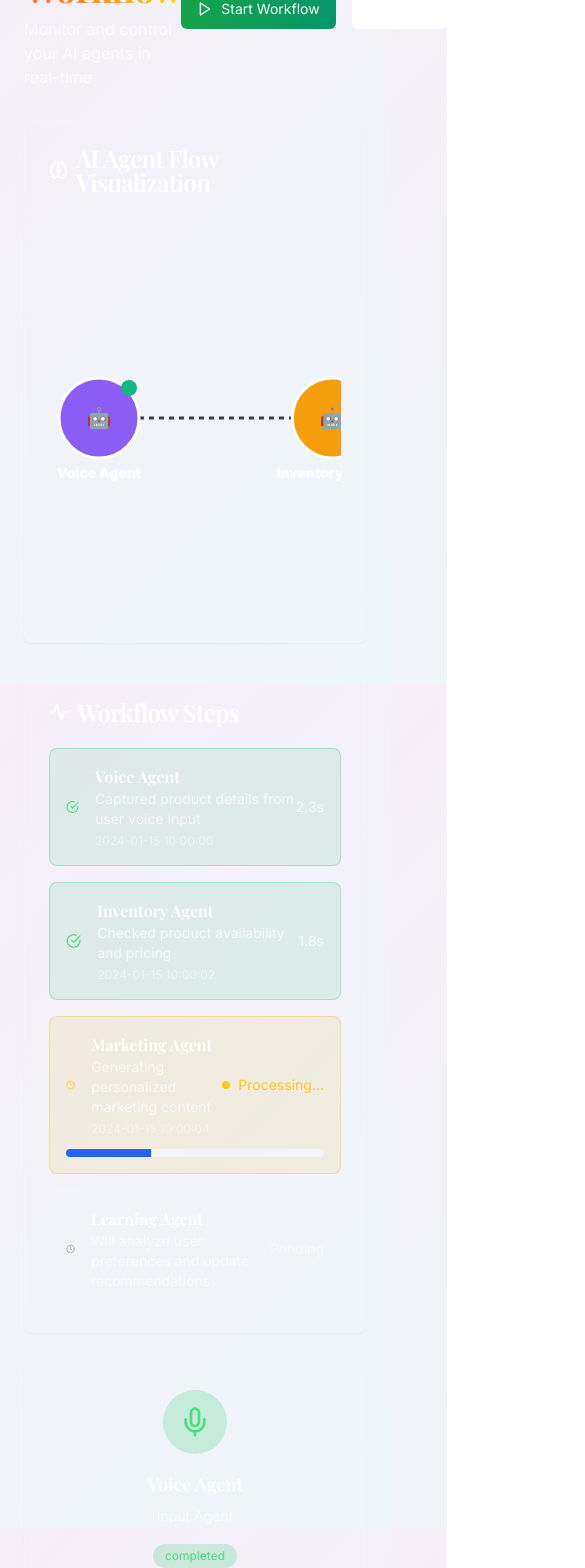
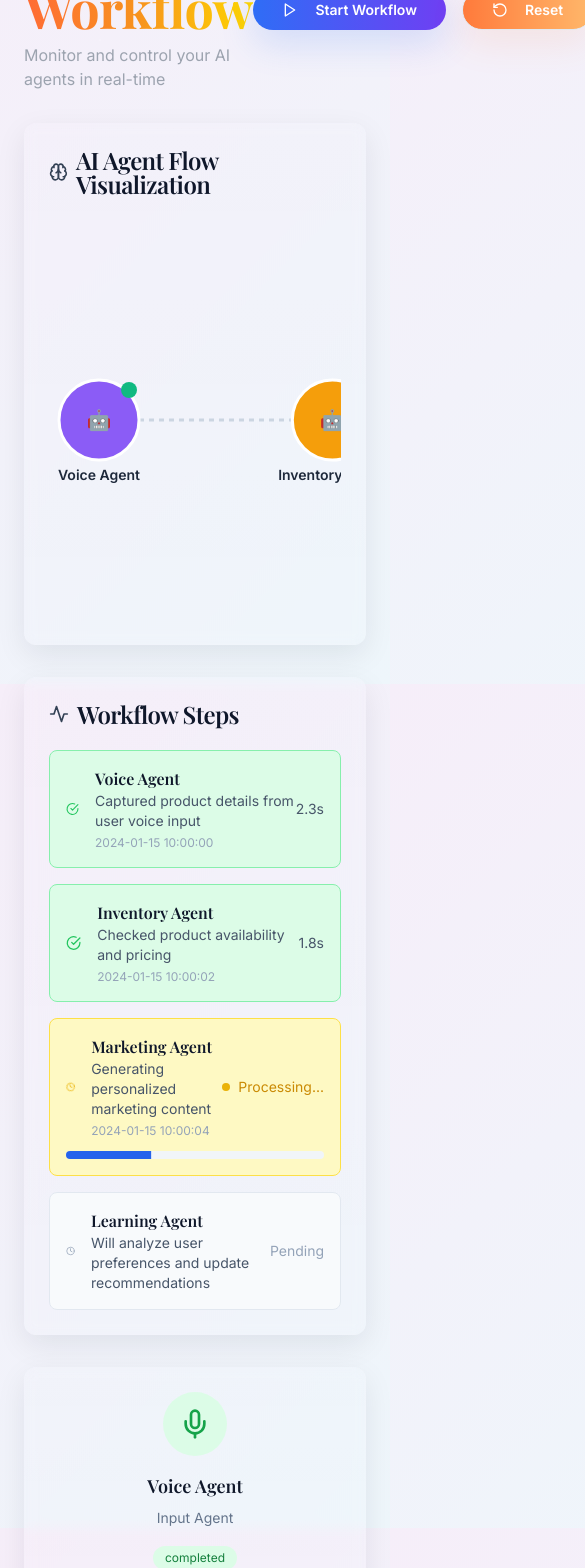
Before and after one commit to Marciey/Artelio-GenAIExchangeHackathon, a React (Vite) app: page /#/agent-workflow in a window 390 px wide. Shown: the part 160-1728 px from the top of the page, 585 px wide, since content can reach past the window. Built offline with nearby package versions, Linux system fonts and the light colour scheme.

Commit message:
Updated frontend

```diff
--- a/src/pages/AgentWorkflow.tsx
+++ b/src/pages/AgentWorkflow.tsx
@@ -78,43 +78,14 @@ const AgentWorkflow = () => {
   ])
 
   const agents: AgentNode[] = [
-    {
-      id: 'voice',
-      name: 'Voice Agent',
-      type: 'input',
-      status: 'completed',
-      icon: Mic,
-      color: '#8B5CF6'
-    },
-    {
-      id: 'inventory',
-      name: 'Inventory Agent',
-      type: 'processing',
-      status: 'completed',
-      icon: ShoppingCart,
-      color: '#F59E0B'
-    },
-    {
-      id: 'marketing',
-      name: 'Marketing Agent',
-      type: 'processing',
-      status: 'active',
-      icon: TrendingUp,
-      color: '#10B981'
-    },
-    {
-      id: 'learning',
-      name: 'Learning Agent',
-      type: 'output',
-      status: 'pending',
-      icon: BookOpen,
-      color: '#EF4444'
-    }
+    { id: 'voice', name: 'Voice Agent', type: 'input', status: 'completed', icon: Mic, color: '#8B5CF6' },
+    { id: 'inventory', name: 'Inventory Agent', type: 'processing', status: 'completed', icon: ShoppingCart, color: '#F59E0B' },
+    { id: 'marketing', name: 'Marketing Agent', type: 'processing', status: 'active', icon: TrendingUp, color: '#10B981' },
+    { id: 'learning', name: 'Learning Agent', type: 'output', status: 'pending', icon: BookOpen, color: '#EF4444' }
   ]
 
   useEffect(() => {
     if (!svgRef.current) return
-
     const svg = d3.select(svgRef.current)
     svg.selectAll('*').remove()
 
@@ -124,20 +95,17 @@ const AgentWorkflow = () => {
 
     svg.attr('width', width).attr('height', height)
 
-    // Create nodes
     const nodes = agents.map((agent, index) => ({
       ...agent,
       x: margin.left + (index * (width - margin.left - margin.right) / (agents.length - 1)),
       y: height / 2
     }))
 
-    // Create links
     const links = nodes.slice(0, -1).map((node, index) => ({
       source: node,
       target: nodes[index + 1]
     }))
 
-    // Draw links
     svg.selectAll('.link')
       .data(links)
       .enter()
@@ -147,11 +115,10 @@ const AgentWorkflow = () => {
       .attr('y1', d => d.source.y!)
       .attr('x2', d => d.target.x!)
       .attr('y2', d => d.target.y!)
-      .attr('stroke', '#374151')
+      .attr('stroke', '#CBD5E1')
       .attr('stroke-width', 3)
       .attr('stroke-dasharray', '5,5')
 
-    // Draw nodes
     const nodeGroups = svg.selectAll('.node')
       .data(nodes)
       .enter()
@@ -159,23 +126,13 @@ const AgentWorkflow = () => {
       .attr('class', 'node')
       .attr('transform', d => `translate(${d.x}, ${d.y})`)
 
-    // Add circles
     nodeGroups.append('circle')
       .attr('r', 40)
-      .attr('fill', d => {
-        switch (d.status) {
-          case 'completed': return d.color
-          case 'active': return d.color
-          case 'pending': return '#374151'
-          case 'error': return '#EF4444'
-          default: return '#374151'
-        }
-      })
-      .attr('stroke', '#FFFFFF')
+      .attr('fill', d => d.status === 'pending' ? '#E2E8F0' : d.color)
+      .attr('stroke', '#fff')
       .attr('stroke-width', 3)
       .attr('opacity', d => d.status === 'pending' ? 0.5 : 1)
 
-    // Add icons
     nodeGroups.append('text')
       .attr('text-anchor', 'middle')
       .attr('dy', '0.35em')
@@ -191,16 +148,14 @@ const AgentWorkflow = () => {
         return iconMap[d.icon.name] || '🤖'
       })
 
-    // Add labels
     nodeGroups.append('text')
       .attr('text-anchor', 'middle')
       .attr('dy', '60px')
-      .attr('fill', 'white')
+      .attr('fill', '#1E293B')
       .attr('font-size', '14px')
-      .attr('font-weight', 'bold')
+      .attr('font-weight', '600')
       .text(d => d.name)
 
-    // Add status indicators
     nodeGroups.append('circle')
       .attr('r', 8)
       .attr('cx', 30)
@@ -209,17 +164,15 @@ const AgentWorkflow = () => {
         switch (d.status) {
           case 'completed': return '#10B981'
           case 'active': return '#F59E0B'
-          case 'pending': return '#6B7280'
+          case 'pending': return '#94A3B8'
           case 'error': return '#EF4444'
-          default: return '#6B7280'
+          default: return '#94A3B8'
         }
       })
-
   }, [agents])
 
   const handleStartWorkflow = () => {
     setIsRunning(true)
-    // Simulate workflow progression
     const interval = setInterval(() => {
       setCurrentStep(prev => {
         if (prev >= workflowSteps.length - 1) {
@@ -240,10 +193,10 @@ const AgentWorkflow = () => {
 
   const getStatusIcon = (status: string) => {
     switch (status) {
-      case 'completed': return <CheckCircle className="h-5 w-5 text-green-400" />
-      case 'active': return <Clock className="h-5 w-5 text-yellow-400 animate-spin" />
-      case 'error': return <AlertCircle className="h-5 w-5 text-red-400" />
-      default: return <Clock className="h-5 w-5 text-gray-400" />
+      case 'completed': return <CheckCircle className="h-5 w-5 text-green-500" />
+      case 'active': return <Clock className="h-5 w-5 text-yellow-500 animate-spin" />
+      case 'error': return <AlertCircle className="h-5 w-5 text-red-500" />
+      default: return <Clock className="h-5 w-5 text-slate-400" />
     }
   }
 
@@ -257,23 +210,15 @@ const AgentWorkflow = () => {
         className="flex justify-between items-center"
       >
         <div>
-          <h1 className="text-4xl font-bold gradient-text">Agent Workflow</h1>
-          <p className="text-white/70 mt-2">Monitor and control your AI agents in real-time</p>
+          <h1 className="hero-title gradient-text">Agent Workflow</h1>
+          <p className="text-muted-strong mt-2">Monitor and control your AI agents in real-time</p>
         </div>
         <div className="flex space-x-4">
-          <Button
-            onClick={handleStartWorkflow}
-            disabled={isRunning}
-            className="bg-gradient-to-r from-green-600 to-emerald-600 hover:from-green-700 hover:to-emerald-700"
-          >
+          <Button onClick={handleStartWorkflow} disabled={isRunning} className="btn-primary">
             <Play className="mr-2 h-4 w-4" />
             {isRunning ? 'Running...' : 'Start Workflow'}
           </Button>
-          <Button
-            onClick={handleResetWorkflow}
-            variant="outline"
-            className="border-white/30 text-white hover:bg-white/10"
-          >
+          <Button onClick={handleResetWorkflow} variant="outline" className="btn-secondary">
             <RotateCcw className="mr-2 h-4 w-4" />
             Reset
           </Button>
@@ -281,15 +226,11 @@ const AgentWorkflow = () => {
       </motion.div>
 
       {/* Workflow Visualization */}
-      <motion.div
-        initial={{ opacity: 0, y: 20 }}
-        animate={{ opacity: 1, y: 0 }}
-        transition={{ duration: 0.6, delay: 0.1 }}
-      >
-        <Card className="bg-white/5 border-white/10">
+      <motion.div initial={{ opacity: 0, y: 20 }} animate={{ opacity: 1, y: 0 }} transition={{ duration: 0.6, delay: 0.1 }}>
+        <Card className="card-elev">
           <CardHeader>
-            <CardTitle className="text-white flex items-center">
-              <Brain className="mr-2 h-5 w-5" />
+            <CardTitle className="text-slate-900 flex items-center">
+              <Brain className="mr-2 h-5 w-5 text-slate-700" />
               AI Agent Flow Visualization
             </CardTitle>
           </CardHeader>
@@ -302,15 +243,11 @@ const AgentWorkflow = () => {
       </motion.div>
 
       {/* Workflow Steps */}
-      <motion.div
-        initial={{ opacity: 0, y: 20 }}
-        animate={{ opacity: 1, y: 0 }}
-        transition={{ duration: 0.6, delay: 0.2 }}
-      >
-        <Card className="bg-white/5 border-white/10">
+      <motion.div initial={{ opacity: 0, y: 20 }} animate={{ opacity: 1, y: 0 }} transition={{ duration: 0.6, delay: 0.2 }}>
+        <Card className="card-elev">
           <CardHeader>
-            <CardTitle className="text-white flex items-center">
-              <Activity className="mr-2 h-5 w-5" />
+            <CardTitle className="text-slate-900 flex items-center">
+              <Activity className="mr-2 h-5 w-5 text-slate-700" />
               Workflow Steps
             </CardTitle>
           </CardHeader>
@@ -324,41 +261,35 @@ const AgentWorkflow = () => {
                   transition={{ duration: 0.6, delay: index * 0.1 }}
                   className={`p-4 rounded-lg border transition-all duration-300 ${
                     step.status === 'completed'
-                      ? 'bg-green-500/10 border-green-500/30'
+                      ? 'bg-green-100 border-green-300'
                       : step.status === 'active'
-                      ? 'bg-yellow-500/10 border-yellow-500/30'
-                      : 'bg-white/5 border-white/10'
+                      ? 'bg-yellow-100 border-yellow-300'
+                      : 'bg-slate-50 border-slate-200'
                   }`}
                 >
                   <div className="flex items-center justify-between">
                     <div className="flex items-center space-x-4">
                       {getStatusIcon(step.status)}
                       <div>
-                        <h3 className="text-white font-semibold">{step.agent}</h3>
-                        <p className="text-white/70 text-sm">{step.details}</p>
-                        {step.timestamp && (
-                          <p className="text-white/50 text-xs mt-1">{step.timestamp}</p>
-                        )}
+                        <h3 className="text-slate-900 font-semibold">{step.agent}</h3>
+                        <p className="text-slate-600 text-sm">{step.details}</p>
+                        {step.timestamp && <p className="text-slate-400 text-xs mt-1">{step.timestamp}</p>}
                       </div>
                     </div>
                     <div className="text-right">
                       {step.duration ? (
-                        <p className="text-white/70 text-sm">{step.duration}s</p>
+                        <p className="text-slate-600 text-sm">{step.duration}s</p>
                       ) : step.status === 'active' ? (
                         <div className="flex items-center space-x-2">
-                          <div className="w-2 h-2 bg-yellow-400 rounded-full animate-pulse" />
-                          <span className="text-yellow-400 text-sm">Processing...</span>
+                          <div className="w-2 h-2 bg-yellow-500 rounded-full animate-pulse" />
+                          <span className="text-yellow-600 text-sm">Processing...</span>
                         </div>
                       ) : (
-                        <p className="text-white/50 text-sm">Pending</p>
+                        <p className="text-slate-400 text-sm">Pending</p>
                       )}
                     </div>
                   </div>
-                  {step.status === 'active' && (
-                    <div className="mt-3">
-                      <Progress value={33} className="h-2" />
-                    </div>
-                  )}
+                  {step.status === 'active' && <div className="mt-3"><Progress value={33} className="h-2" /></div>}
                 </motion.div>
               ))}
             </div>
@@ -367,38 +298,33 @@ const AgentWorkflow = () => {
       </motion.div>
 
       {/* Agent Details */}
-      <motion.div
-        initial={{ opacity: 0, y: 20 }}
-        animate={{ opacity: 1, y: 0 }}
-        transition={{ duration: 0.6, delay: 0.3 }}
-        className="grid grid-cols-1 md:grid-cols-2 lg:grid-cols-4 gap-6"
-      >
+      <motion.div initial={{ opacity: 0, y: 20 }} animate={{ opacity: 1, y: 0 }} transition={{ duration: 0.6, delay: 0.3 }} className="grid grid-cols-1 md:grid-cols-2 lg:grid-cols-4 gap-6">
         {agents.map((agent) => (
-          <Card key={agent.id} className="bg-white/5 border-white/10 hover:bg-white/10 transition-all duration-300">
+          <Card key={agent.id} className="card-elev hover:scale-102 transition-all duration-300">
             <CardContent className="p-6 text-center">
               <div className={`w-16 h-16 mx-auto mb-4 rounded-full flex items-center justify-center ${
                 agent.status === 'completed'
-                  ? 'bg-green-500/20'
+                  ? 'bg-green-100'
                   : agent.status === 'active'
-                  ? 'bg-yellow-500/20'
-                  : 'bg-gray-500/20'
+                  ? 'bg-yellow-100'
+                  : 'bg-slate-100'
               }`}>
                 <agent.icon className={`h-8 w-8 ${
                   agent.status === 'completed'
-                    ? 'text-green-400'
+                    ? 'text-green-600'
                     : agent.status === 'active'
-                    ? 'text-yellow-400'
-                    : 'text-gray-400'
+                    ? 'text-yellow-600'
+                    : 'text-slate-400'
                 }`} />
               </div>
-              <h3 className="text-lg font-semibold text-white mb-2">{agent.name}</h3>
-              <p className="text-white/70 text-sm mb-4 capitalize">{agent.type} Agent</p>
+              <h3 className="text-lg font-semibold text-slate-900 mb-2">{agent.name}</h3>
+              <p className="text-slate-500 text-sm mb-4 capitalize">{agent.type} Agent</p>
               <div className={`inline-flex items-center px-3 py-1 rounded-full text-xs font-medium ${
                 agent.status === 'completed'
-                  ? 'bg-green-500/20 text-green-400'
+                  ? 'bg-green-100 text-green-700'
                   : agent.status === 'active'
-                  ? 'bg-yellow-500/20 text-yellow-400'
-                  : 'bg-gray-500/20 text-gray-400'
+                  ? 'bg-yellow-100 text-yellow-700'
+                  : 'bg-slate-100 text-slate-500'
               }`}>
                 {agent.status}
               </div>
--- a/src/pages/Dashboard.tsx
+++ b/src/pages/Dashboard.tsx
@@ -61,28 +61,32 @@ const Dashboard = () => {
       value: "$24,500",
       change: "+12.5%",
       icon: DollarSign,
-      color: "text-green-400"
+      color: "text-green-400",
+      bg: "bg-green-600/10"
     },
     {
       title: "Active Users",
       value: "1,234",
       change: "+8.2%",
       icon: Users,
-      color: "text-blue-400"
+      color: "text-blue-400",
+      bg: "bg-blue-600/10"
     },
     {
       title: "AI Sessions",
       value: "3,456",
       change: "+15.3%",
       icon: Brain,
-      color: "text-purple-400"
+      color: "text-purple-400",
+      bg: "bg-purple-600/10"
     },
     {
       title: "Products Sold",
       value: "892",
       change: "+6.7%",
       icon: ShoppingCart,
-      color: "text-orange-400"
+      color: "text-orange-400",
+      bg: "bg-orange-600/10"
     }
   ]
 
@@ -131,10 +135,10 @@ const Dashboard = () => {
         className="flex justify-between items-center"
       >
         <div>
-          <h1 className="text-4xl font-bold gradient-text">Dashboard</h1>
-          <p className="text-white/70 mt-2">Welcome back! Here's what's happening with your art business.</p>
+          <h1 className="hero-title font-display gradient-text">Dashboard</h1>
+          <p className="text-slate-700 mt-2">Welcome back! Here's what's happening with your art business.</p>
         </div>
-        <Button className="bg-gradient-to-r from-purple-600 to-pink-600 hover:from-purple-700 hover:to-pink-700">
+        <Button className="btn-primary">
           <Activity className="mr-2 h-4 w-4" />
           View Reports
         </Button>
@@ -148,16 +152,16 @@ const Dashboard = () => {
         className="grid grid-cols-1 md:grid-cols-2 lg:grid-cols-4 gap-6"
       >
         {stats.map((stat, index) => (
-          <Card key={index} className="bg-white/5 border-white/10 hover:bg-white/10 transition-all duration-300">
+          <Card key={index} className="card-elev hover:scale-101 transition-all duration-300">
             <CardContent className="p-6">
               <div className="flex items-center justify-between">
                 <div>
-                  <p className="text-white/70 text-sm font-medium">{stat.title}</p>
-                  <p className="text-2xl font-bold text-white mt-1">{stat.value}</p>
+                  <p className="text-muted-strong text-sm font-medium">{stat.title}</p>
+                  <p className="text-2xl font-bold text-slate-900 mt-1">{stat.value}</p>
                   <p className={`text-sm ${stat.color} mt-1`}>{stat.change}</p>
                 </div>
-                <div className={`p-3 rounded-full bg-white/10 ${stat.color}`}>
-                  <stat.icon className="h-6 w-6" />
+                <div className={`p-3 rounded-full ${stat.bg}`}>
+                  <stat.icon className={`h-6 w-6 ${stat.color.replace('text-', 'text-')}`} />
                 </div>
               </div>
             </CardContent>
@@ -173,28 +177,28 @@ const Dashboard = () => {
           animate={{ opacity: 1, x: 0 }}
           transition={{ duration: 0.6, delay: 0.2 }}
         >
-          <Card className="bg-white/5 border-white/10">
+          <Card className="card-elev">
             <CardHeader>
-              <CardTitle className="text-white flex items-center">
-                <TrendingUp className="mr-2 h-5 w-5" />
+              <CardTitle className="text-slate-900 flex items-center">
+                <TrendingUp className="mr-2 h-5 w-5 text-slate-700" />
                 Sales & Orders
               </CardTitle>
             </CardHeader>
             <CardContent>
               <ResponsiveContainer width="100%" height={300}>
                 <BarChart data={salesData}>
-                  <CartesianGrid strokeDasharray="3 3" stroke="#374151" />
+                  <CartesianGrid strokeDasharray="3 3" stroke="#E6E9EE" />
                   <XAxis dataKey="month" stroke="#9CA3AF" />
                   <YAxis stroke="#9CA3AF" />
                   <Tooltip
                     contentStyle={{
-                      backgroundColor: '#1F2937',
-                      border: '1px solid #374151',
+                      backgroundColor: '#ffffff',
+                      border: '1px solid #E6E9EE',
                       borderRadius: '8px',
-                      color: '#F9FAFB'
+                      color: '#0f172a'
                     }}
                   />
-                  <Bar dataKey="sales" fill="#8B5CF6" radius={[4, 4, 0, 0]} />
+                  <Bar dataKey="sales" fill="#8B5CF6" radius={[6, 6, 0, 0]} />
                 </BarChart>
               </ResponsiveContainer>
             </CardContent>
@@ -207,10 +211,10 @@ const Dashboard = () => {
           animate={{ opacity: 1, x: 0 }}
           transition={{ duration: 0.6, delay: 0.3 }}
         >
-          <Card className="bg-white/5 border-white/10">
+          <Card className="card-elev">
             <CardHeader>
-              <CardTitle className="text-white flex items-center">
-                <Brain className="mr-2 h-5 w-5" />
+              <CardTitle className="text-slate-900 flex items-center">
+                <Brain className="mr-2 h-5 w-5 text-slate-700" />
                 AI Agent Usage
               </CardTitle>
             </CardHeader>
@@ -232,10 +236,10 @@ const Dashboard = () => {
                   </Pie>
                   <Tooltip
                     contentStyle={{
-                      backgroundColor: '#1F2937',
-                      border: '1px solid #374151',
+                      backgroundColor: '#ffffff',
+                      border: '1px solid #E6E9EE',
                       borderRadius: '8px',
-                      color: '#F9FAFB'
+                      color: '#0f172a'
                     }}
                   />
                 </PieChart>
@@ -251,25 +255,25 @@ const Dashboard = () => {
         animate={{ opacity: 1, y: 0 }}
         transition={{ duration: 0.6, delay: 0.4 }}
       >
-        <Card className="bg-white/5 border-white/10">
+        <Card className="card-elev">
           <CardHeader>
-            <CardTitle className="text-white flex items-center">
-              <Activity className="mr-2 h-5 w-5" />
+            <CardTitle className="text-slate-900 flex items-center">
+              <Activity className="mr-2 h-5 w-5 text-slate-700" />
               System Performance (24h)
             </CardTitle>
           </CardHeader>
           <CardContent>
             <ResponsiveContainer width="100%" height={300}>
               <AreaChart data={performanceData}>
-                <CartesianGrid strokeDasharray="3 3" stroke="#374151" />
+                <CartesianGrid strokeDasharray="3 3" stroke="#E6E9EE" />
                 <XAxis dataKey="time" stroke="#9CA3AF" />
                 <YAxis stroke="#9CA3AF" />
                 <Tooltip
                   contentStyle={{
-                    backgroundColor: '#1F2937',
-                    border: '1px solid #374151',
+                    backgroundColor: '#ffffff',
+                    border: '1px solid #E6E9EE',
                     borderRadius: '8px',
-                    color: '#F9FAFB'
+                    color: '#0f172a'
                   }}
                 />
                 <Area
@@ -281,7 +285,7 @@ const Dashboard = () => {
                 <defs>
                   <linearGradient id="colorGradient" x1="0" y1="0" x2="0" y2="1">
                     <stop offset="5%" stopColor="#8B5CF6" stopOpacity={0.8}/>
-                    <stop offset="95%" stopColor="#8B5CF6" stopOpacity={0.1}/>
+                    <stop offset="95%" stopColor="#8B5CF6" stopOpacity={0.12}/>
                   </linearGradient>
                 </defs>
               </AreaChart>
@@ -298,10 +302,10 @@ const Dashboard = () => {
           animate={{ opacity: 1, x: 0 }}
           transition={{ duration: 0.6, delay: 0.5 }}
         >
-          <Card className="bg-white/5 border-white/10">
+          <Card className="card-elev">
             <CardHeader>
-              <CardTitle className="text-white flex items-center">
-                <Activity className="mr-2 h-5 w-5" />
+              <CardTitle className="text-slate-900 flex items-center">
+                <Activity className="mr-2 h-5 w-5 text-slate-700" />
                 Recent Activity
               </CardTitle>
             </CardHeader>
@@ -313,8 +317,8 @@ const Dashboard = () => {
                       <activity.icon className="h-4 w-4 text-white" />
                     </div>
                     <div className="flex-1">
-                      <p className="text-white font-medium">{activity.description}</p>
-                      <p className="text-white/60 text-sm">{activity.time}</p>
+                      <p className="text-slate-900 font-medium">{activity.description}</p>
+                      <p className="text-slate-500 text-sm">{activity.time}</p>
                     </div>
                   </div>
                 ))}
@@ -329,10 +333,10 @@ const Dashboard = () => {
           animate={{ opacity: 1, x: 0 }}
           transition={{ duration: 0.6, delay: 0.6 }}
         >
-          <Card className="bg-white/5 border-white/10">
+          <Card className="card-elev">
             <CardHeader>
-              <CardTitle className="text-white flex items-center">
-                <Star className="mr-2 h-5 w-5" />
+              <CardTitle className="text-slate-900 flex items-center">
+                <Star className="mr-2 h-5 w-5 text-slate-700" />
                 Top Products
               </CardTitle>
             </CardHeader>
@@ -344,27 +348,27 @@ const Dashboard = () => {
                   { name: "Wooden Carved Mask", sales: 28, views: 850, likes: 54 },
                   { name: "Embroidered Cushion", sales: 25, views: 720, likes: 43 }
                 ].map((product, index) => (
-                  <div key={index} className="flex items-center justify-between p-3 bg-white/5 rounded-lg">
+                  <div key={index} className="flex items-center justify-between p-3 bg-white/3 rounded-lg">
                     <div>
-                      <p className="text-white font-medium">{product.name}</p>
-                      <div className="flex items-center space-x-4 text-sm text-white/60">
+                      <p className="text-slate-900 font-medium">{product.name}</p>
+                      <div className="flex items-center space-x-4 text-sm text-slate-500">
                         <span className="flex items-center">
-                          <ShoppingCart className="h-3 w-3 mr-1" />
+                          <ShoppingCart className="h-3 w-3 mr-1 text-slate-500" />
                           {product.sales}
                         </span>
                         <span className="flex items-center">
-                          <Eye className="h-3 w-3 mr-1" />
+                          <Eye className="h-3 w-3 mr-1 text-slate-500" />
                           {product.views}
                         </span>
                         <span className="flex items-center">
-                          <Heart className="h-3 w-3 mr-1" />
+                          <Heart className="h-3 w-3 mr-1 text-slate-500" />
                           {product.likes}
                         </span>
                       </div>
                     </div>
                     <div className="text-right">
-                      <p className="text-green-400 font-semibold">${product.sales * 25}</p>
-                      <p className="text-white/60 text-sm">revenue</p>
+                      <p className="text-green-600 font-semibold">${product.sales * 25}</p>
+                      <p className="text-slate-500 text-sm">revenue</p>
                     </div>
                   </div>
                 ))}
```
Also changed, not shown: src/pages/Home.tsx (+22 -28 lines).
